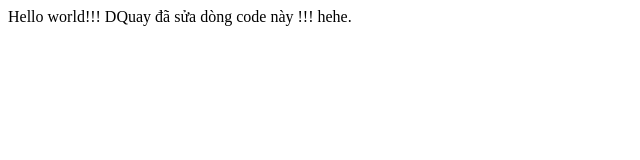
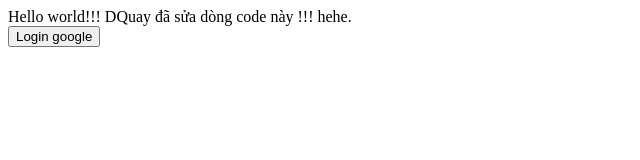
Before and after one commit to slowv/hoctap, a plain HTML site: page index.html in a window 1280 px wide. Shown: the whole page, without its empty margins (0-640 px from the left). Drawn offline with Linux system fonts and the light colour scheme.

Commit message:
Done login by google

```diff
--- a/index.html
+++ b/index.html
@@ -8,8 +8,12 @@
     <title>Hoc tap</title>
 </head>
 <body>
-    <div>
-        Hello world!!! DQuay đã sửa dòng code này !!! hehe.
-    </div>
+<div>
+    Hello world!!! DQuay đã sửa dòng code này !!! hehe.
+</div>
+
+<button type="button">
+    Login google
+</button>
 </body>
 </html>
```
